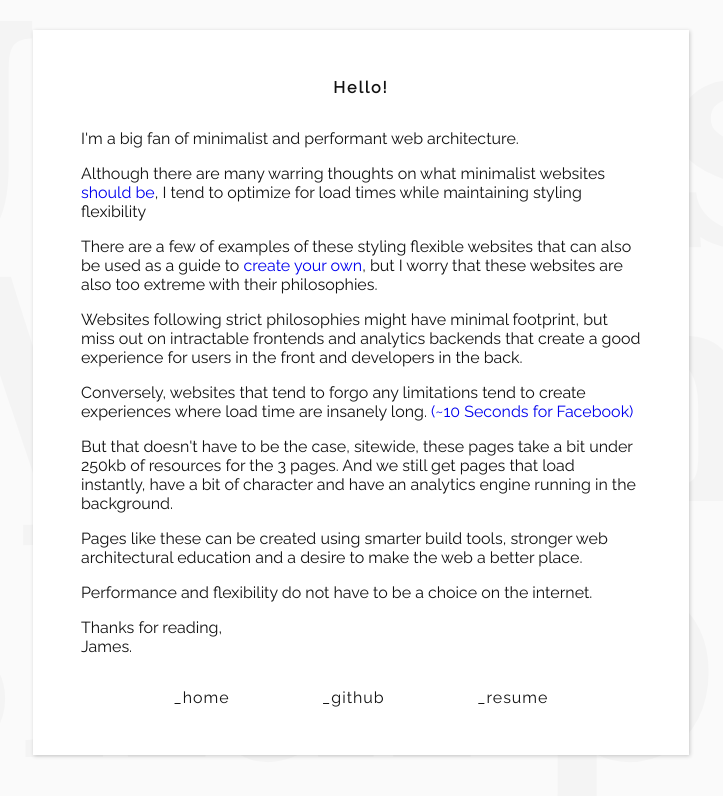
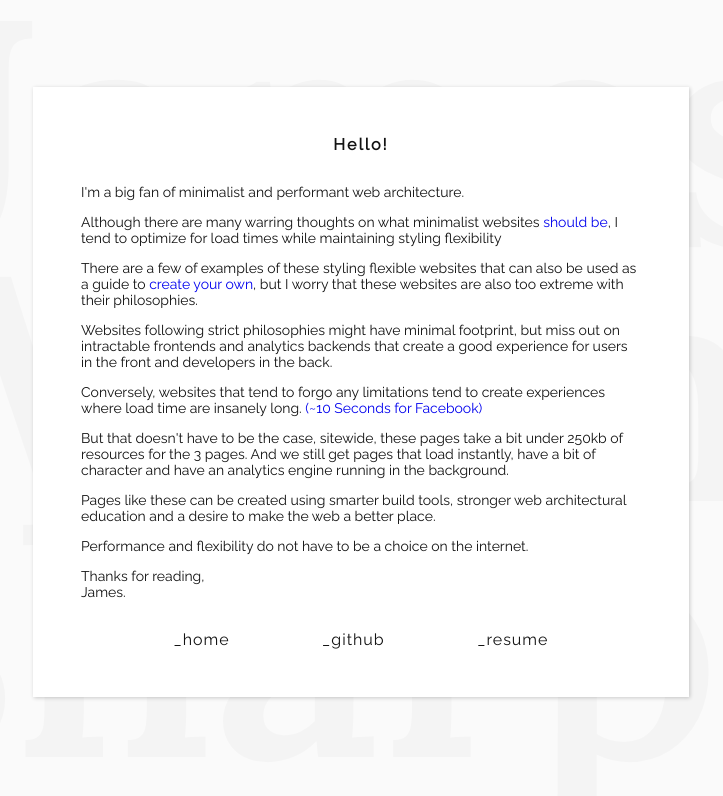
Before and after one commit to jwsharpe/jwsharpe.github.io, a website built with webpack: page info.html in a window 1280 px wide. Shown: the whole page, without its empty margins (279-1002 px from the left). Built offline with nearby package versions, Linux system fonts and the light colour scheme.

Commit message:
add font size

```diff
--- a/info.html
+++ b/info.html
@@ -70,8 +70,6 @@
         left: 0;
         top: 0;
       }
-
-
       footer {
         width: 100%;
         display: flex;
@@ -90,7 +88,9 @@
       p > a {
         text-decoration: none;
       }
-
+      p {
+        font-size: max(1.5vh, 14px);
+      }
       a:hover {
         color: #ffa726;
       }
```
